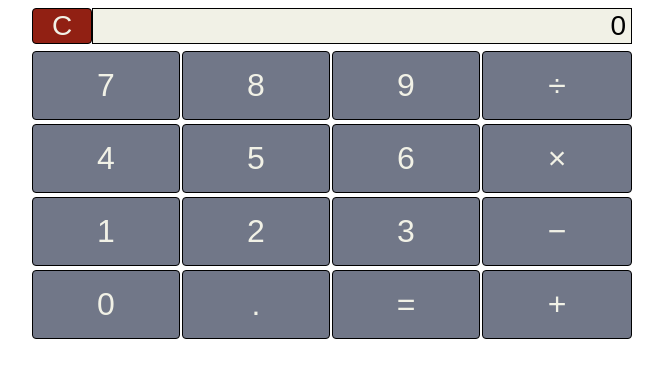
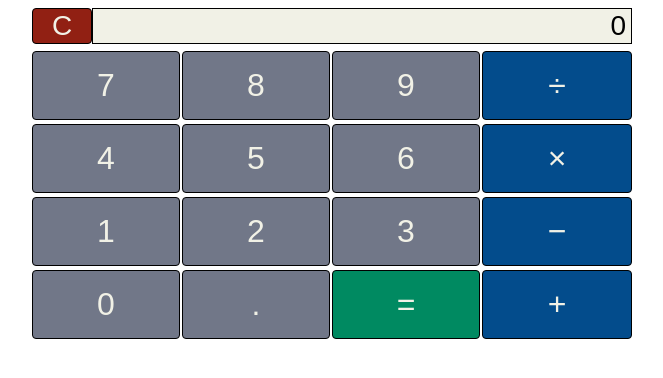
Before and after one commit to chrisdetmering/calculator-1, a plain HTML site: page index.html in a window 1280 px wide. Shown: the whole page, without its empty margins (308-971 px from the left). Drawn offline with Linux system fonts and the light colour scheme.

Commit message:
update symbol buttons color, and equals button color.

```diff
--- a/css/site.css
+++ b/css/site.css
@@ -61,6 +61,7 @@ main {
 }
 
 .math-symbol {
+  background-color: #034c8c;
   font-size: 2rem;
   margin: 2px 0px 2px 0px;
   padding: 15px;
@@ -85,3 +86,7 @@ button {
   border-radius: 4px;
   color: #f1f1e6;
 }
+
+#equal {
+  background-color: #008a61;
+}
```
